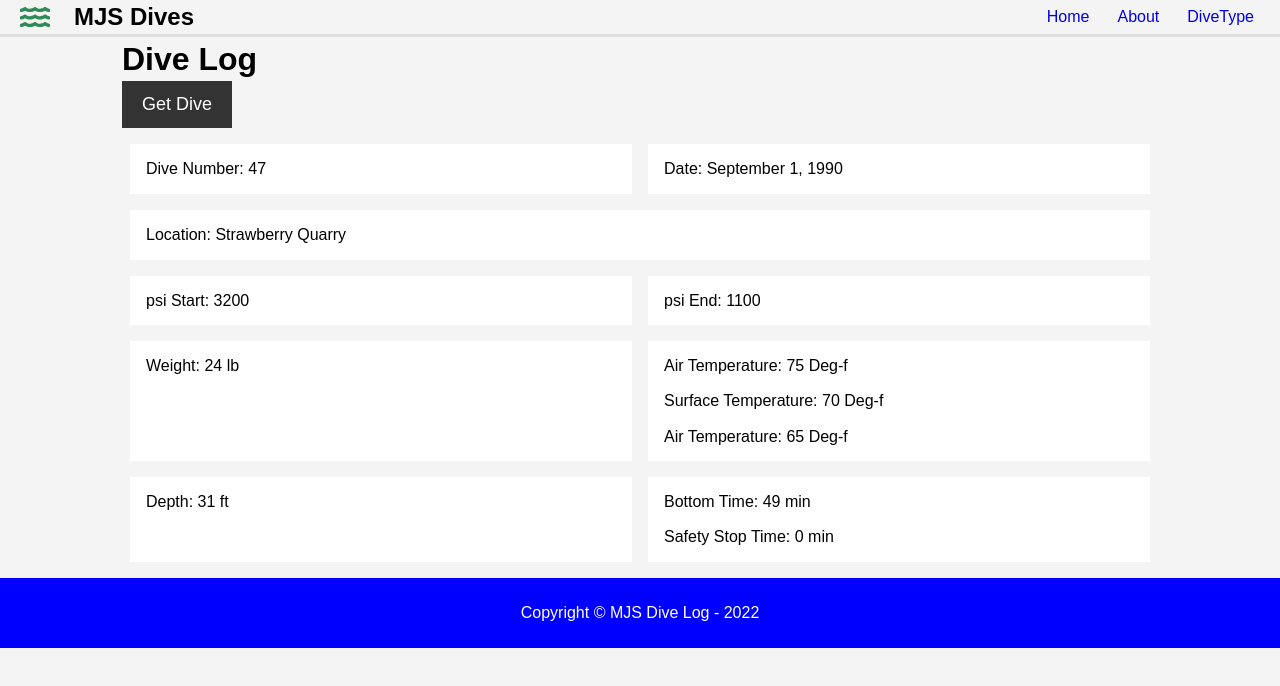
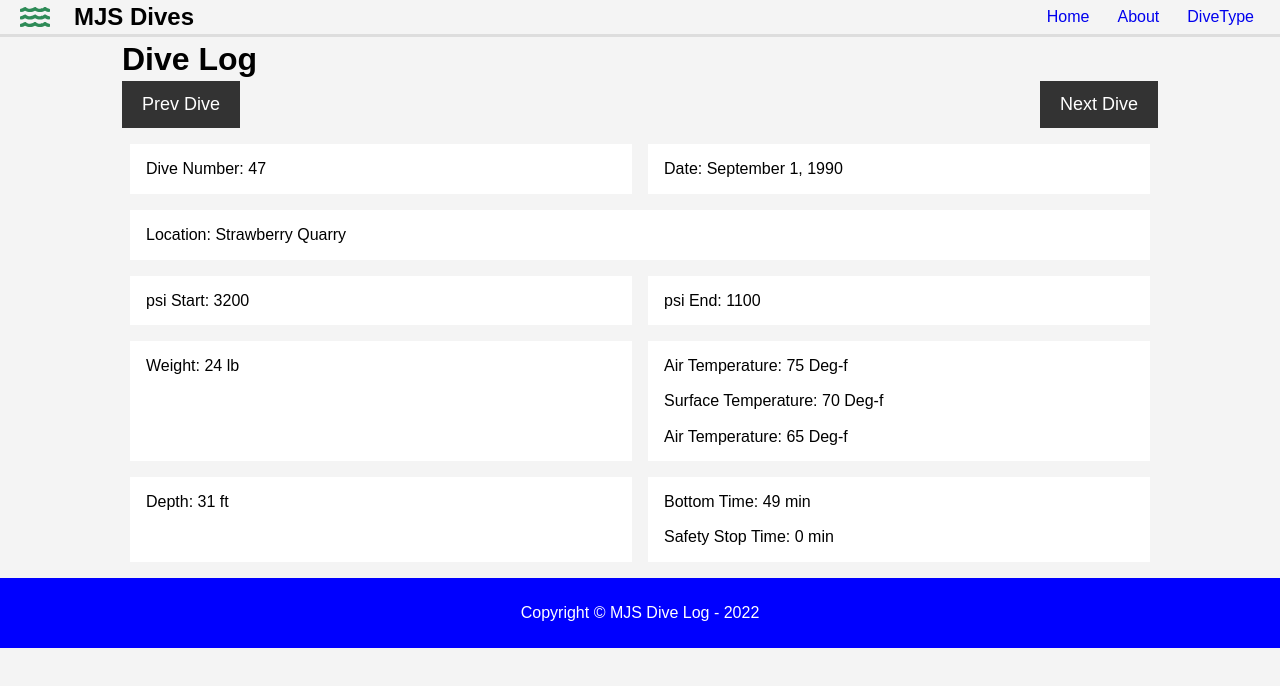
Before and after one commit to mjsmith101/divelog_react_v1, a React (Create React App) app: page / in a window 1280 px wide. Shown: the top 686 px of the page. Built offline with nearby package versions, Linux system fonts and the light colour scheme; data requests are answered from the project's data file.

Commit message:
Next/Prev btns in Dives component

```diff
--- a/src/components/dives/Dives.jsx
+++ b/src/components/dives/Dives.jsx
@@ -19,10 +19,16 @@ function Dives() {
     getDives()
   }, []) // empty dependency array because we want this to only once, when it loads
 
-  const onGetDiveBtnClicked = (e) => {
+  const onGetNextDiveBtnClicked = (e) => {
     e.preventDefault();  // so it does not submit to a page
 
-    diveIndex < (diveData.length -1) ? setDiveIndex(diveIndex+1): setDiveIndex(0);
+    diveIndex < (diveData.length -1) ? setDiveIndex(diveIndex+1): setDiveIndex(diveData.length-1)
+  }
+
+  const onGetPrevDiveBtnClicked = (e) => {
+    e.preventDefault();  // so it does not submit to a page
+
+    diveIndex > 0 ? setDiveIndex(diveIndex-1): setDiveIndex(0)
   }
 
   if (loading) {
@@ -30,7 +36,10 @@ function Dives() {
   } else if (diveData.length > 0) {
     return (
       <div>
-        <button id="getDiveBtn" className="btn" onClick={onGetDiveBtnClicked}>Get Dive</button>
+        <div id='nextPrevBtnGroup'>
+          <button id="getPrevDiveBtn" className="btn" onClick={onGetPrevDiveBtnClicked}>Prev Dive</button>
+          <button id="getNextDiveBtn" className="btn" onClick={onGetNextDiveBtnClicked}>Next Dive</button>
+        </div>
         <Dive diveInfo={diveData[diveIndex]} />
       </div>
     )
--- a/src/index.css
+++ b/src/index.css
@@ -129,6 +129,11 @@ body {
   transform: scale(0.98);
 }
 
+#nextPrevBtnGroup {
+  display: flex;
+  justify-content: space-between;
+}
+
 /* Dive Layout */
 
 .dive-container {
```
